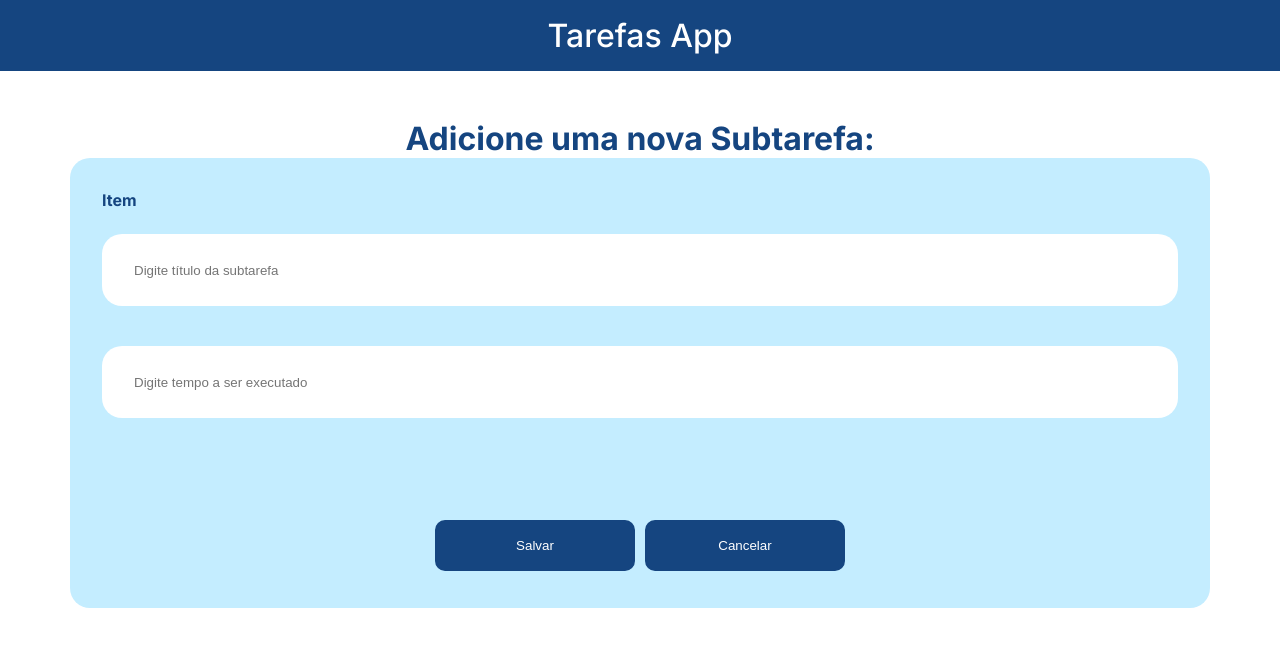
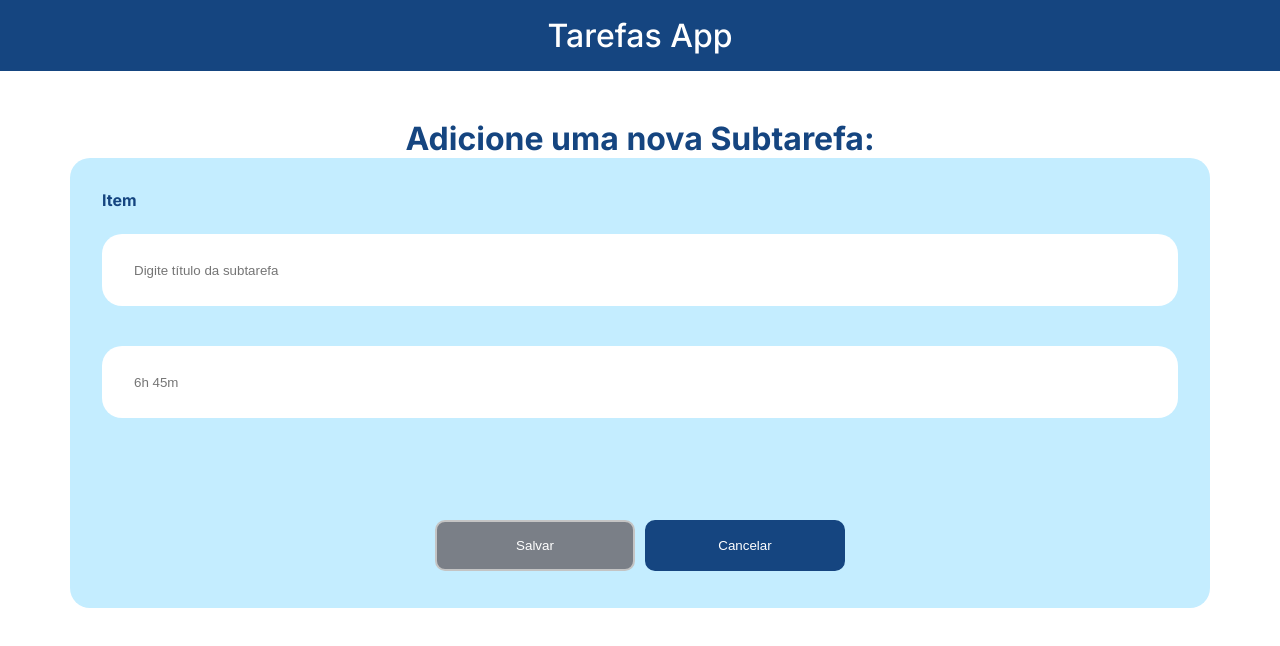
Before and after one commit to ayrtonperrut/Gerenciador-de-Tarefas---frontend, an Angular app: page /tarefa/tarefaDetalhe/1/criarItem in a window 1280 px wide. Shown: the top 646 px of the page. Built offline with nearby package versions, Linux system fonts and the light colour scheme.

Commit message:
TFR-3
Ajuste para os formularios de subtarefas serem reativos

```diff
--- a/src/app/app.module.ts
+++ b/src/app/app.module.ts
@@ -17,6 +17,7 @@ import { CriarItemComponent } from './componentes/tarefas/itens/criar-item/criar
 import { EditarItemComponent } from './componentes/tarefas/itens/editar-item/editar-item.component';
 import { ExcluirItemComponent } from './componentes/tarefas/itens/excluir-item/excluir-item.component';
 import { MensagemComponent } from './componentes/mensagem/mensagem.component';
+import { FormatoTempoDirective } from './diretivas/formato-tempo.directive';
 
 @NgModule({
   declarations: [
@@ -32,7 +33,8 @@ import { MensagemComponent } from './componentes/mensagem/mensagem.component';
     CriarItemComponent,
     EditarItemComponent,
     ExcluirItemComponent,
-    MensagemComponent
+    MensagemComponent,
+    FormatoTempoDirective
   ],
   imports: [
     BrowserModule,
--- a/src/app/componentes/tarefas/itens/criar-item/criar-item.component.css
+++ b/src/app/componentes/tarefas/itens/criar-item/criar-item.component.css
@@ -48,3 +48,20 @@
   border-radius: 20px;
   margin: 0.5rem 0 2rem;
 }
+
+.botao__desabilitado {
+  margin: 5px;
+  margin-top: 70px;
+  width: 200px;
+}
+
+.erro__texto {
+  font-size: 12px;
+  line-height: 18px;
+  color: var(--vermelho);
+}
+
+.ng-touched.ng-invalid:not(form) {
+  border-color: red;
+  color: red;
+}
--- a/src/app/componentes/tarefas/itens/criar-item/criar-item.component.html
+++ b/src/app/componentes/tarefas/itens/criar-item/criar-item.component.html
@@ -3,21 +3,45 @@
     <h2>Adicione uma nova Subtarefa:</h2>
     <form [formGroup]="formulario" *ngIf="formulario">
       <label for="'item'">Item</label>
-      <input type="textarea"
+      <input
+        type="textarea"
         class="input"
         id="nome"
         formControlName="nome"
         placeholder="Digite título da subtarefa"
+        required
         >
-      <input type="textarea"
+
+        <div *ngIf="(formulario.get('nome')?.invalid && formulario.get('nome')?.touched) || formulario.get('nome')?.dirty">
+          <app-mensagem *ngIf="formulario.get('nome')?.errors?.['required']"
+             mensagem="O campo Nome é obrigatório."></app-mensagem>
+        </div>
+
+      <input
+        type="textarea"
         class="input"
         id="tempo"
         formControlName="tempo"
-             placeholder="Digite tempo a ser executado"
+        placeholder="6h 45m"
+        required
+        formatoTempo
         >
 
+        <div *ngIf="(formulario.get('tempo')?.invalid && formulario.get('tempo')?.touched) || formulario.get('tempo')?.dirty">
+          <app-mensagem *ngIf="formulario.get('tempo')?.errors?.['required']"
+             mensagem="O campo tempo é obrigatório."></app-mensagem>
+
+             <app-mensagem *ngIf="formulario.get('tempo')?.errors?.['formatoTempo']"
+             mensagem="O campo Tempo deve seguir o seguinte formato de exemplo: 6h 30m"></app-mensagem>
+        </div>
+
+
       <div class="acoes">
-        <button class="botao" (click)="criarItem()">Salvar</button>
+        <button
+          class="botao"
+          [disabled]="!formulario.valid"
+          [ngClass]="habilitarBotao()"
+          (click)="criarItem()">Salvar</button>
         <button  class="botao" (click)="cancelarItem()">Cancelar</button>
       </div>
     </form>
--- a/src/app/componentes/tarefas/itens/criar-item/criar-item.component.ts
+++ b/src/app/componentes/tarefas/itens/criar-item/criar-item.component.ts
@@ -39,4 +39,14 @@ export class CriarItemComponent implements OnInit {
     this.router.navigate([`tarefa/tarefaDetalhe/${this.tarefa_id}`])
   }
 
+  habilitarBotao(): string {
+    var botao
+    if (this.formulario.valid) {
+      botao = 'botao'
+    } else {
+      botao = 'botao__desabilitado'
+    }
+
+    return botao
+  }
 }
--- a/src/app/componentes/tarefas/itens/editar-item/editar-item.component.css
+++ b/src/app/componentes/tarefas/itens/editar-item/editar-item.component.css
@@ -48,3 +48,20 @@
   border-radius: 20px;
   margin: 0.5rem 0 2rem;
 }
+
+.botao__desabilitado {
+  margin: 5px;
+  margin-top: 70px;
+  width: 200px;
+}
+
+.erro__texto {
+  font-size: 12px;
+  line-height: 18px;
+  color: var(--vermelho);
+}
+
+.ng-touched.ng-invalid:not(form) {
+  border-color: red;
+  color: red;
+}
--- a/src/app/componentes/tarefas/itens/editar-item/editar-item.component.html
+++ b/src/app/componentes/tarefas/itens/editar-item/editar-item.component.html
@@ -3,20 +3,44 @@
     <h2>Editar Subtarefa:</h2>
     <form [formGroup]="formulario" *ngIf="formulario">
       <label for="'item'">Item</label>
-      <input type="textarea"
+      <input
+        type="textarea"
         class="input"
         id="nome"
         formControlName="nome"
         placeholder="Digite título da subtarefa"
+        required
         >
-      <input type="textarea"
+
+      <div *ngIf="(formulario.get('nome')?.invalid && formulario.get('nome')?.touched) || formulario.get('nome')?.dirty">
+        <app-mensagem *ngIf="formulario.get('nome')?.errors?.['required']"
+            mensagem="O campo Nome é obrigatório."></app-mensagem>
+      </div>
+
+      <input
+        type="textarea"
         class="input"
         id="tempo"
         formControlName="tempo"
         placeholder="Digite tempo a ser executado"
+        required
+        formatoTempo
         >
+
+      <div *ngIf="(formulario.get('tempo')?.invalid && formulario.get('tempo')?.touched) || formulario.get('tempo')?.dirty">
+        <app-mensagem *ngIf="formulario.get('tempo')?.errors?.['required']"
+          mensagem="O campo tempo é obrigatório."></app-mensagem>
+
+        <app-mensagem *ngIf="formulario.get('tempo')?.errors?.['formatoTempo']"
+          mensagem="O campo Tempo deve seguir o seguinte formato de exemplo: 6h 30m"></app-mensagem>
+      </div>
+
       <div class="acoes">
-        <button class="botao" (click)="editarItem()">Salvar</button>
+        <button
+          class="botao"
+          [disabled]="!formulario.valid"
+          [ngClass]="habilitarBotao()"
+          (click)="editarItem()">Salvar</button>
         <button  class="botao" routerLink="/tarefa/tarefaDetalhe/{{this.tarefaId}}">Cancelar</button>
       </div>
     </form>
--- a/src/app/componentes/tarefas/itens/editar-item/editar-item.component.ts
+++ b/src/app/componentes/tarefas/itens/editar-item/editar-item.component.ts
@@ -40,4 +40,15 @@ export class EditarItemComponent implements OnInit {
   cancelar() {
     this.router.navigate(['/listarTarefa'])
   }
+
+  habilitarBotao(): string {
+    var botao
+    if (this.formulario.valid) {
+      botao = 'botao'
+    } else {
+      botao = 'botao__desabilitado'
+    }
+
+    return botao
+  }
 }
--- a/src/app/componentes/tarefas/itens/item.service.ts
+++ b/src/app/componentes/tarefas/itens/item.service.ts
@@ -36,4 +36,39 @@ export class ItemService {
     const url = `${this.API}/${id}`
     return this.http.delete<Item>(url)
   }
+
+  isFormatoTempoValido(tempo: string): boolean {
+    var isFormatoValido = false
+    var quantidadeH = 0
+    var quantidadeM = 0
+
+    if (tempo.match(/(\d)\h/)) {
+      let splitInputHoras = tempo.split('')
+      for (let i = 0 ; i < splitInputHoras.length ; i++) {
+        if (splitInputHoras[i] === 'h') {
+          quantidadeH ++
+        }
+      }
+    }
+
+    if (tempo.match(/(\d)\m/)) {
+      let splitInputMinutos = tempo.split('')
+      for (let i = 0 ; i < splitInputMinutos.length ; i++) {
+        if (splitInputMinutos[i] === 'm') {
+          quantidadeM ++
+        }
+      }
+      if (quantidadeH === 1) {
+        isFormatoValido = true
+      }
+    }
+
+    if ((quantidadeH === 1 && quantidadeM === 1)
+      || (quantidadeH === 1 && quantidadeM === 0)
+      || (quantidadeH === 0 && quantidadeM === 1 )) {
+
+      isFormatoValido = true
+    }
+    return isFormatoValido
+  }
 }
--- /dev/null
+++ b/src/app/diretivas/formato-tempo.directive.ts
@@ -0,0 +1,23 @@
+import { Directive } from '@angular/core';
+import { AbstractControl, NG_VALIDATORS, ValidationErrors } from '@angular/forms';
+import { ItemService } from '../componentes/tarefas/itens/item.service';
+
+@Directive({
+  selector: '[formatoTempo]',
+  providers: [{
+    provide: NG_VALIDATORS,
+    useExisting: FormatoTempoDirective,
+    multi: true
+  }]
+})
+export class FormatoTempoDirective {
+
+  constructor(private itemService: ItemService) { }
+
+  validate(control: AbstractControl): ValidationErrors | null {
+    const formato = control.value
+
+   return this.itemService.isFormatoTempoValido(formato) ? null : {'formatoTempo': true}
+  }
+
+}
```
Also changed, not shown: 1 other file (tests, documents, lock files or other folders). Lines whose indentation alone changed are shown as unchanged.
